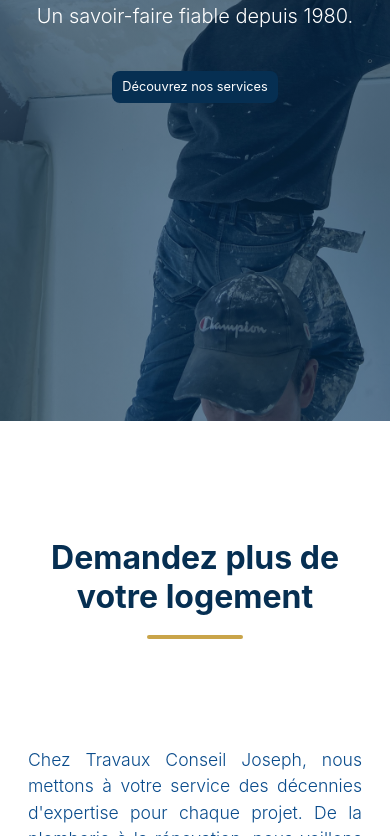
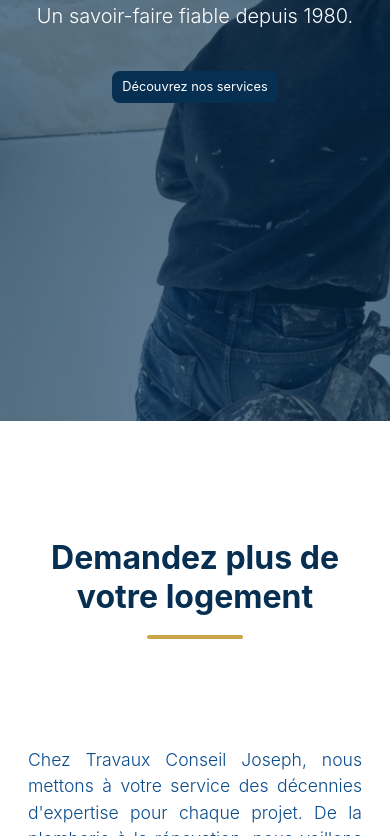
Before and after one commit to RibzE-K/Jo, a plain HTML site: page index.html in a window 390 px wide. Shown: the part 423-1259 px from the top of the page. Drawn offline with nearby package versions, Linux system fonts and the light colour scheme.

Commit message:
change hero image size on mobile

```diff
--- a/style.css
+++ b/style.css
@@ -341,6 +341,12 @@ body {
     margin-left: 1rem;
     margin-right: 1rem;
   }
+  .hero-section {
+  background: linear-gradient(
+      rgba(6, 47, 82, 0.6),
+      /* dark overlay for contrast */ rgba(6, 47, 82, 0.6)
+    ),
+    url("./images/placo-before-mobile.jpg") no-repeat center center;  }
 }
 
 /* -------------------------------------------------------
```
Also changed, not shown: images/placo-before-mobile.jpg (added).
